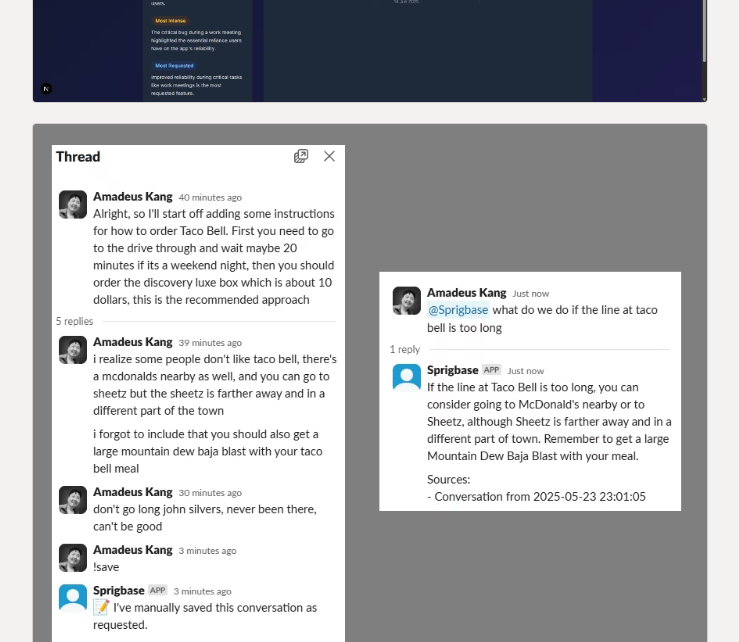
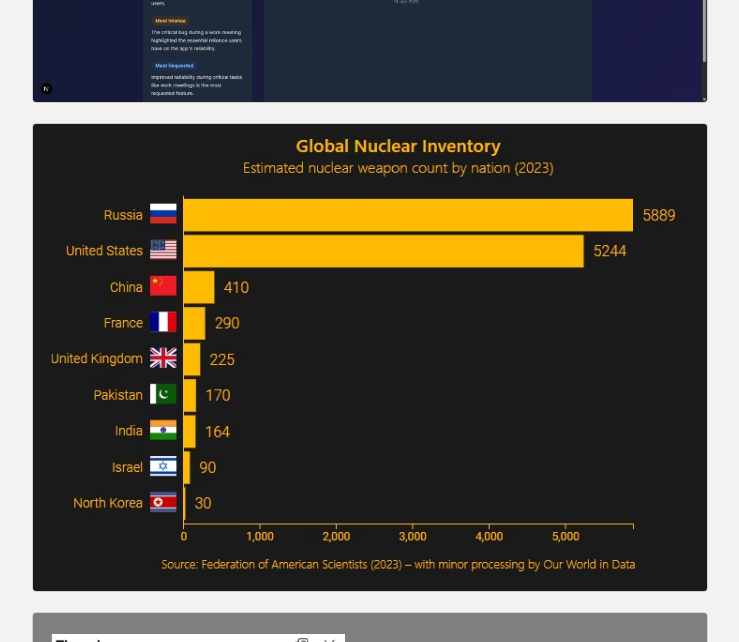
Before and after one commit to amadeuswolfkang/amadeuskang.com, an Eleventy site: page articles/snippets.md in a window 1280 px wide. Shown: the part 1180-1822 px from the top of the page, without its empty margins (228-967 px from the left). Built offline with nearby package versions, Linux system fonts and the light colour scheme; Eleventy itself is replaced by a stand-in of ours; files that its build step writes are made by us from their sources; a web font is replaced by a local one.

Commit message:
Add items to snippets

```diff
--- a/articles/snippets.md
+++ b/articles/snippets.md
@@ -11,6 +11,8 @@ description: A few snippets from recent work.
 
 ![Inbox feedback analysis](/img/inbox-feedback-analysis.avif)
 
+![Nukes D3 graph](/img/nukes-d3-graph.avif)
+
 ![Sprigbase example](/img/sprigbase-example.avif)
 
 ![Reboot policy](/img/reboot-policy.avif)
```
Also changed, not shown: img/nukes-d3-graph.avif (added).
